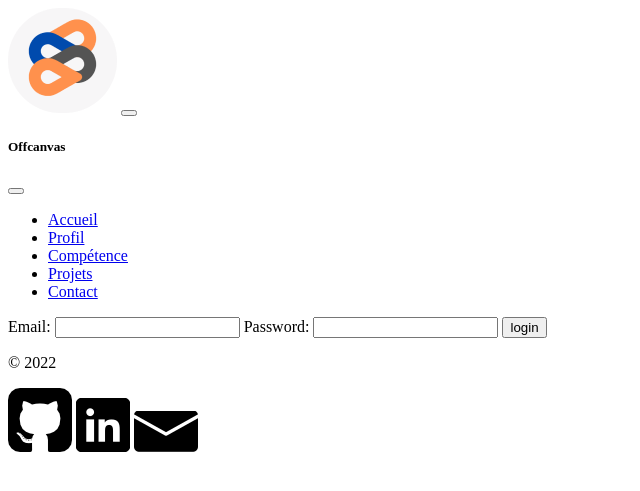
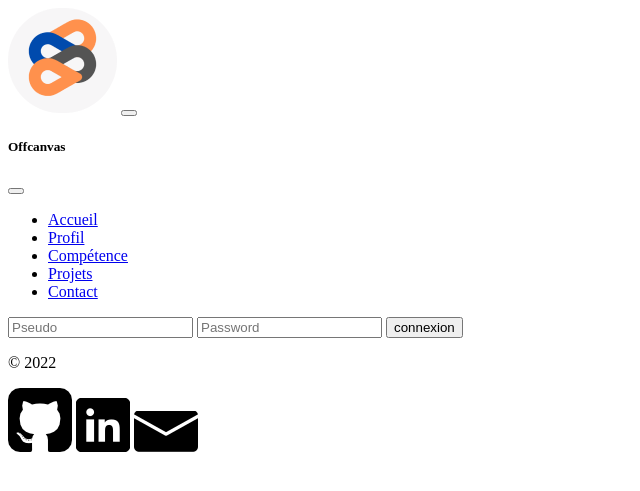
Before and after one commit to Desbiens-Mickael/Portfolio, a Symfony app: template templates/login/index.html.twig in a window 1280 px wide. Shown: the top 491 px of the page, without its empty margins (0-640 px from the left). Run offline with Twig, Linux system fonts and the light colour scheme; the template is opened without the code that fills it, so the values that code supplies are empty; some libraries are stand-ins or nearby versions.

Commit message:
refonte css de la page d'accueil et mise en forme du formulaire de connexion

```diff
--- a/assets/styles/_footer.scss
+++ b/assets/styles/_footer.scss
@@ -4,6 +4,9 @@
   .img-footer{
     height: 40px;
     width: 40px;
-    filter: drop-shadow(0 0 0.5rem $light);
+    filter: drop-shadow(0 0 .5rem $light);
+    &:hover{
+      filter: drop-shadow(0 0 .5rem $primary);
+    }
   }
 }
--- /dev/null
+++ b/assets/styles/_login.scss
@@ -0,0 +1,3 @@
+.box-login{
+  height: 78vh;
+}
--- a/assets/styles/_projet.scss
+++ b/assets/styles/_projet.scss
@@ -18,9 +18,3 @@
     width: 50px;
   }
 }
-
-@media screen and (max-width: 767px)  {
-  .box-project{
-    background: linear-gradient($dark, #9198e5, $dark);
-  }
-}
--- a/assets/styles/app.scss
+++ b/assets/styles/app.scss
@@ -10,3 +10,4 @@
 @import "_compétence.scss";
 @import "_projet.scss";
 @import "_contact.scss";
+@import "_login.scss";
--- a/src/Controller/LoginController.php
+++ b/src/Controller/LoginController.php
@@ -9,7 +9,7 @@
 
 class LoginController extends AbstractController
 {
-    #[Route('/login', name: 'login')]
+    #[Route('/sayan', name: 'login')]
     public function index(AuthenticationUtils $authenticationUtils): Response
     {
         $error = $authenticationUtils->getLastAuthenticationError();
--- a/src/Entity/Projet.php
+++ b/src/Entity/Projet.php
@@ -29,7 +29,7 @@
 
     #[Vich\UploadableField(mapping: 'images_projet', fileNameProperty: 'image')]
     #[Assert\File(
-        maxSize: '1M',
+        maxSize: '5M',
         mimeTypes: ['image/jpeg', 'image/png', 'image/webp'],
     )]
     private ?File $imageFile = null;
--- a/templates/base.html.twig
+++ b/templates/base.html.twig
@@ -14,10 +14,7 @@
             {{ encore_entry_script_tags('app') }}
         {% endblock %}
     </head>
-    <body class="h-100 d-flex flex-column "
-{#            {{ stimulus_controller('symfony/ux-swup/swup', {#}
-{#                containers: ['#swup', '#header'],#}
-{#            }) }}#}
+    <body class="h-100 d-flex flex-column"
     >
         {% include 'include/_navbar.html.twig' %}
         <main id="swup" class="">
--- a/templates/home/index.html.twig
+++ b/templates/home/index.html.twig
@@ -3,8 +3,8 @@
 {% block title %}Accueil{% endblock %}
 
 {% block body %}
-    <section id="accueil">
-        <div class="container-fluid home-container d-flex flex-column justify-content-center align-items-center">
+    <section id="accueil" class="d-flex flex-column justify-content-center">
+        <div class=" container-fluid home-container d-flex flex-column justify-content-center align-items-center">
 
             <div class="d-flex flex-column text-white mx-auto border-start border-5 transition-fade delay1">
                 <h1 class="ms-3 fs-3 fw-normal w-auto
--- a/templates/include/_footer.html.twig
+++ b/templates/include/_footer.html.twig
@@ -5,10 +5,10 @@
     <div class=" container d-flex flex-row justify-content-start img-box-footer">
 
         <div class="d-flex flex-row justify-content-evenly w-100">
-            <a href="{{ app.session.get('github') }}" target="_blank">
+            <a href="{{ app.session.get('github') ? app.session.get('github') : '#' }}" target="_blank">
                 <img src="{{ asset('build/images/github.png') }}" alt="github" class="img-footer"></a>
 
-            <a href="{{ app.session.get('linkedin') }}" target="_blank">
+            <a href="{{ app.session.get('linkedin') ? app.session.get('linkedin') : '#' }}" target="_blank">
                 <img src="{{ asset('build/images/linkedin.png') }}" alt="linkedin" class="img-footer"></a>
 
             <a href="{{ path('contact') }}"><img src="{{ asset('build/images/lettre.png') }}" alt="contact" class="img-footer"></a>
--- a/templates/include/_navbar.html.twig
+++ b/templates/include/_navbar.html.twig
@@ -17,27 +17,27 @@
                 <div class="offcanvas-body">
                     <ul class="navbar-nav justify-content-end flex-grow-1">
                         <li class="nav-item mt-4 mt-lg-0">
-                            <a class="nav-link active fs-5 pe-lg-5 text-primary" aria-current="page"
+                            <a class="nav-link active fs-5 me-lg-5 text-primary" aria-current="page"
                                href="{{ path('home') }}">
                                 <i class="bi bi-house-fill"></i> Accueil</a>
                         </li>
                         <li class="nav-item mt-4 mt-lg-0">
-                            <a class="nav-link fs-5 pe-lg-5 text-primary"
+                            <a class="nav-link fs-5 me-lg-5 text-primary"
                                href="{{ path('profil') }}">
                                 <i class="bi bi-person-circle"></i> Profil</a>
                         </li>
                         <li class="nav-item mt-4 mt-lg-0">
-                            <a class="nav-link fs-5 pe-lg-5 text-primary"
+                            <a class="nav-link fs-5 me-lg-5 text-primary"
                                href="{{ path('competence') }}">
                                 <i class="bi bi-tools"></i> Compétence</a>
                         </li>
                         <li class="nav-item mt-4 mt-lg-0">
-                            <a class="nav-link fs-5 pe-lg-5 text-primary"
+                            <a class="nav-link fs-5 me-lg-5 text-primary"
                                href="{{ path('projet_prez_index') }}">
                                 <i class="bi bi-images"></i> Projets</a>
                         </li>
                         <li class="nav-item mt-4 mt-lg-0">
-                            <a class="nav-link fs-5 pe-lg-5 text-primary"
+                            <a class="nav-link fs-5 me-lg-5 text-primary"
                                href="{{ path('contact') }}">
                                 <i class="bi bi-envelope-fill"></i> Contact</a>
                         </li>
--- a/templates/login/index.html.twig
+++ b/templates/login/index.html.twig
@@ -4,21 +4,23 @@
 {% block title %}Login{% endblock %}
 
 {% block body %}
+    <div class="box-login d-flex flex-column justify-content-center align-items-center">
         {% if error %}
-        <div>{{ error.messageKey|trans(error.messageData, 'security') }}</div>
+            <div class="text-danger">{{ error.messageKey|trans(error.messageData, 'security') }}</div>
         {% endif %}
 
-    <form action="{{ path('login') }}" method="post" class="mt-5 form-control-color">
-        <label for="username">Email:</label>
-        <input type="text" id="username" name="_username" value="{{ last_username }}"/>
+        <form action="{{ path('login') }}" method="post" class="h-25 w-25 d-flex flex-column justify-content-around ">
+            <label for="username"></label>
+            <input type="text" id="username" name="_username" value="{{ last_username }}" placeholder="Pseudo" class="rounded p-2"/>
 
-        <label for="password">Password:</label>
-        <input type="password" id="password" name="_password"/>
+            <label for="password"></label>
+            <input type="password" id="password" name="_password" placeholder="Password" class="rounded p-2 mb-4"/>
 
             <input type="hidden" name="_csrf_token" value="{{ csrf_token('authenticate') }}">
             {# If you want to control the URL the user is redirected to on success
             <input type="hidden" name="_target_path" value="/account"/> #}
 
-        <button type="submit">login</button>
+            <button type="submit" class="rounded p-2 btn btn-primary">connexion</button>
         </form>
+    </div>
 {% endblock %}
--- a/templates/profil/index.html.twig
+++ b/templates/profil/index.html.twig
@@ -13,7 +13,7 @@
                         transition-fade delay1">
                 <img class="img-profil " src="{{ asset('build/images/Profil.png') }}"
                      alt="{{ user.firstname }} {{ user.lastname }}">
-                <a class="btn btn-secondary mt-5 shadow" href="{{ vich_uploader_asset(user) }}">
+                <a class="btn btn-secondary mt-5 shadow" href="{{ vich_uploader_asset(user) }}" target="_blank">
                     <i class="bi bi-download"></i> Mon CV</a>
             </div>
             <div class="col-12 col-md-6 d-flex flex-row justify-content-center justify-content-md-start
```
Also changed, not shown: assets/styles/_home.scss (+1 -7 lines), assets/styles/_navbar.scss (+32 -2 lines), src/Security/AuthenticationEntryPoint.php (added, +25 -0 lines), templates/projet/show.html.twig (+4 -4 lines), 1 other file. Lines whose indentation alone changed are shown as unchanged.
